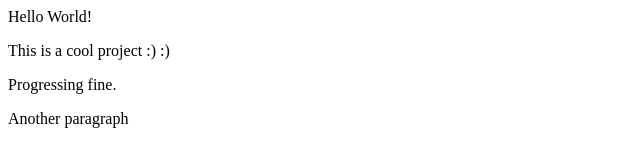
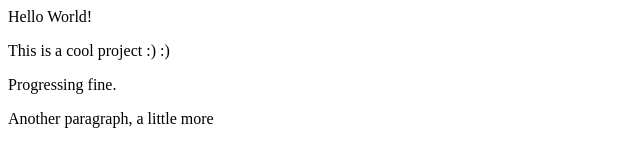
Before and after one commit to sampsonorson/demo-project, a plain HTML site: page index.html in a window 1280 px wide. Shown: the full height of the page, 0-640 px from the left. Drawn offline with Linux system fonts and the light colour scheme.

Commit message:
More into to another paragraph

```diff
--- a/index.html
+++ b/index.html
@@ -12,7 +12,7 @@
 
         <p>This is a cool project :) :)</p>
         <p>Progressing fine.</p>
-        <p>Another paragraph</p>
+        <p>Another paragraph, a little more</p>
     </div>
 </body>
 </html>
```
